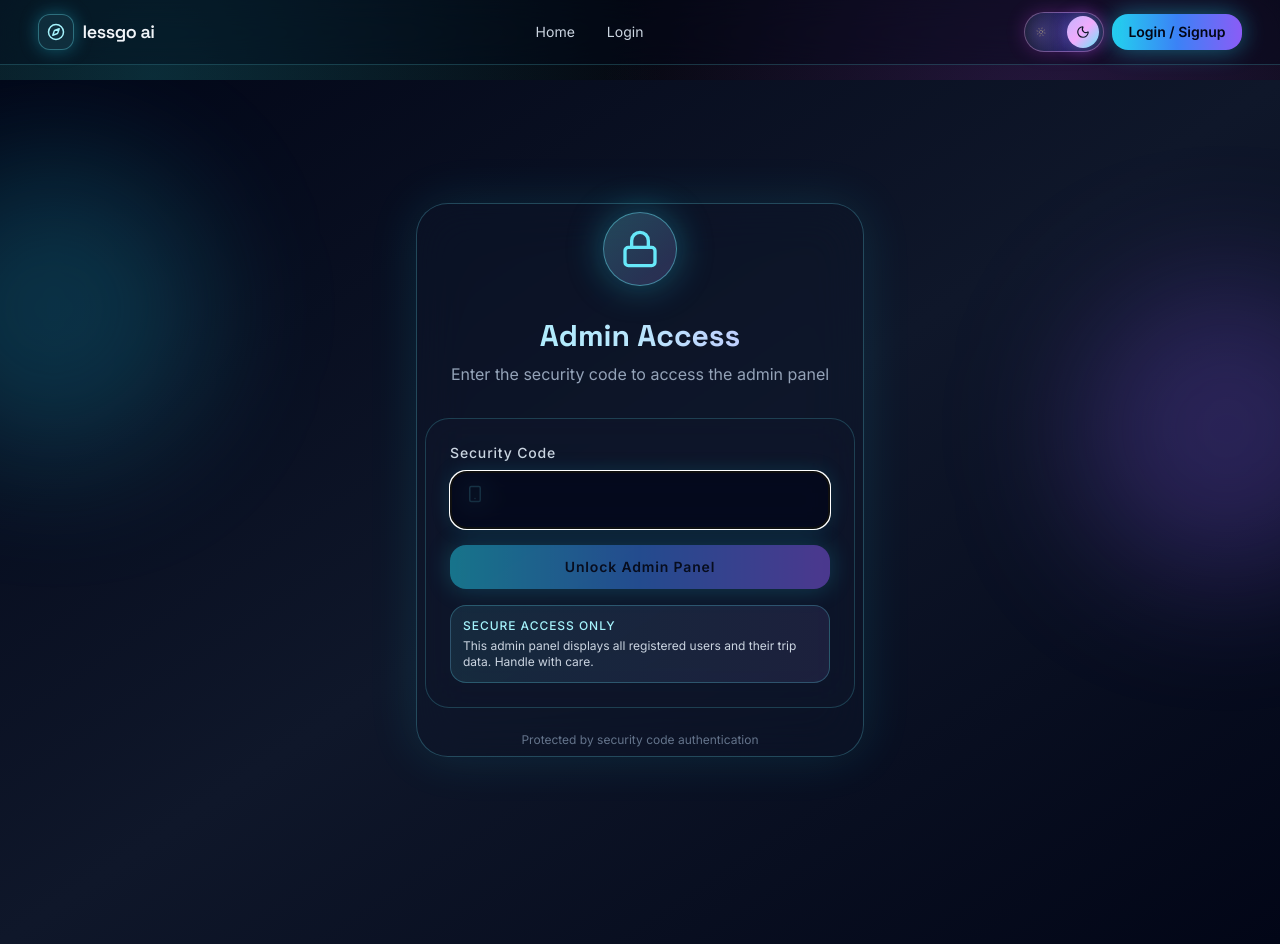
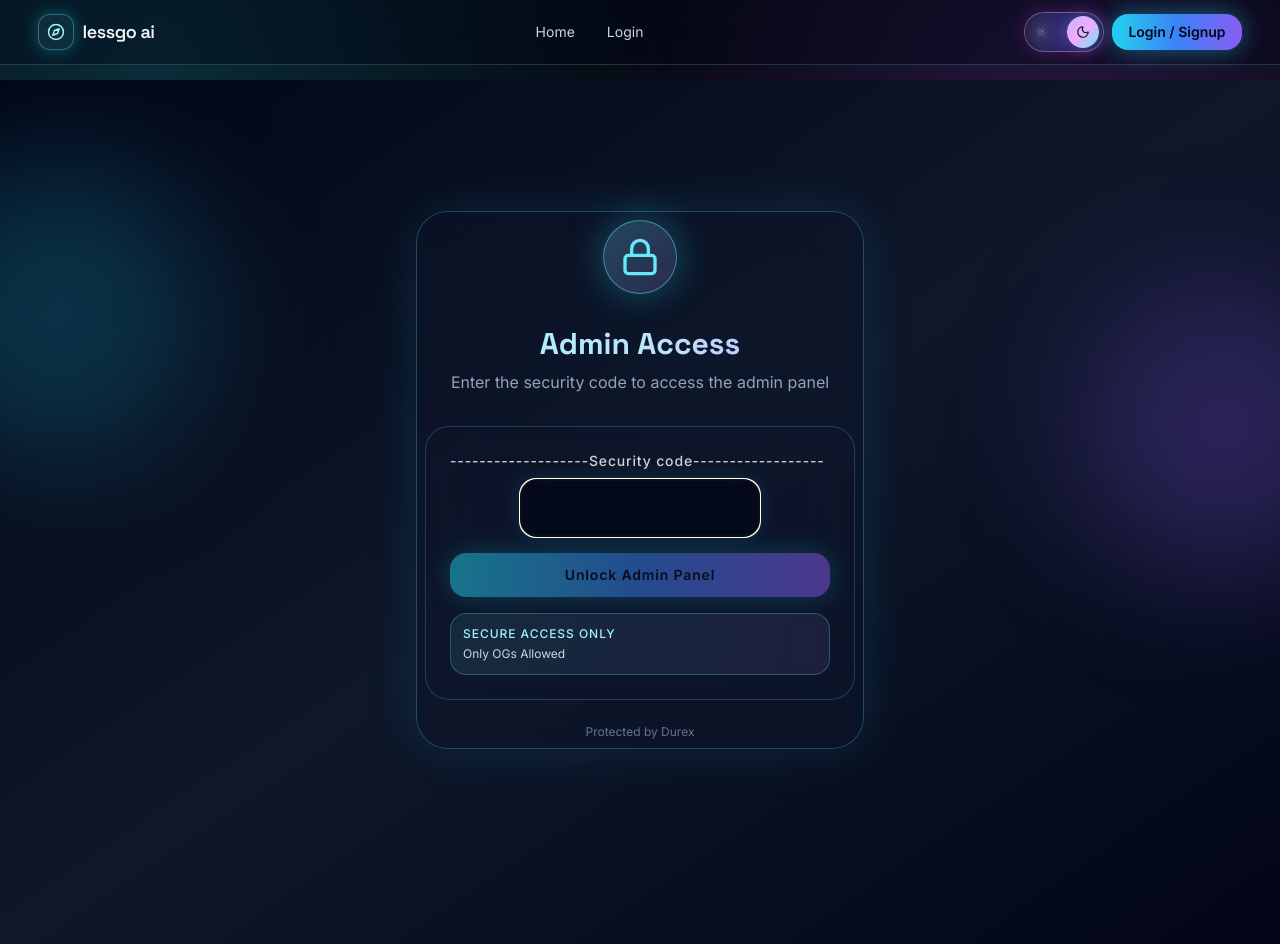
Before and after one commit to itsmierrrrr/AI-Trip-Planner, a React (Vite) app in the folder client/: page /admin-security in a window 1280 px wide. Built offline with nearby package versions, Linux system fonts and the light colour scheme; no server answers.

Commit message:
update admin form

```diff
--- a/client/src/pages/AdminSecurityPage.jsx
+++ b/client/src/pages/AdminSecurityPage.jsx
@@ -1,5 +1,5 @@
 import { motion } from "framer-motion";
-import { Lock, Smartphone } from "lucide-react";
+import { Lock } from "lucide-react";
 import { useState } from "react";
 import { useNavigate } from "react-router-dom";
 import { verifyAdminCode } from "../services/adminPanelService";
@@ -81,9 +81,9 @@ const AdminSecurityPage = () => {
           >
             {/* Code Input */}
             <div>
-              <label className="mb-2 block text-sm font-medium tracking-[0.06em] text-slate-300">Security Code</label>
-              <div className="relative">
-                <Smartphone className="absolute left-4 top-3.5 text-cyan-300" size={18} />
+              <label className="mb-2 block text-sm font-medium tracking-[0.06em] text-slate-300">-------------------Security code------------------</label>
+              <div className="relative mx-auto max-w-[240px]">
+
                 <input
                   type="text"
                   value={code}
@@ -93,7 +93,7 @@ const AdminSecurityPage = () => {
                   }}
                   maxLength={4}
                   inputMode="numeric"
-                  className="neon-input w-full py-3 pl-12 text-center text-2xl font-semibold tracking-[0.45em]"
+                  className="neon-input w-full py-3 px-4 text-center text-2xl font-semibold tracking-[0.45em]"
                   disabled={loading}
                   autoFocus
                 />
@@ -130,7 +130,7 @@ const AdminSecurityPage = () => {
             {/* Info Box */}
             <div className="rounded-2xl border border-cyan-300/25 bg-gradient-to-r from-cyan-300/10 to-violet-400/10 p-3 text-xs text-slate-300">
               <p className="mb-1 font-medium tracking-[0.08em] text-cyan-200">SECURE ACCESS ONLY</p>
-              <p>This admin panel displays all registered users and their trip data. Handle with care.</p>
+              <p>Only OGs Allowed</p>
             </div>
           </motion.form>
 
@@ -141,7 +141,7 @@ const AdminSecurityPage = () => {
             transition={{ duration: 0.5, delay: 0.6 }}
             className="mt-6 text-center text-xs text-slate-500"
           >
-            Protected by security code authentication
+            Protected by Durex
           </motion.p>
           </div>
         </motion.div>
```
